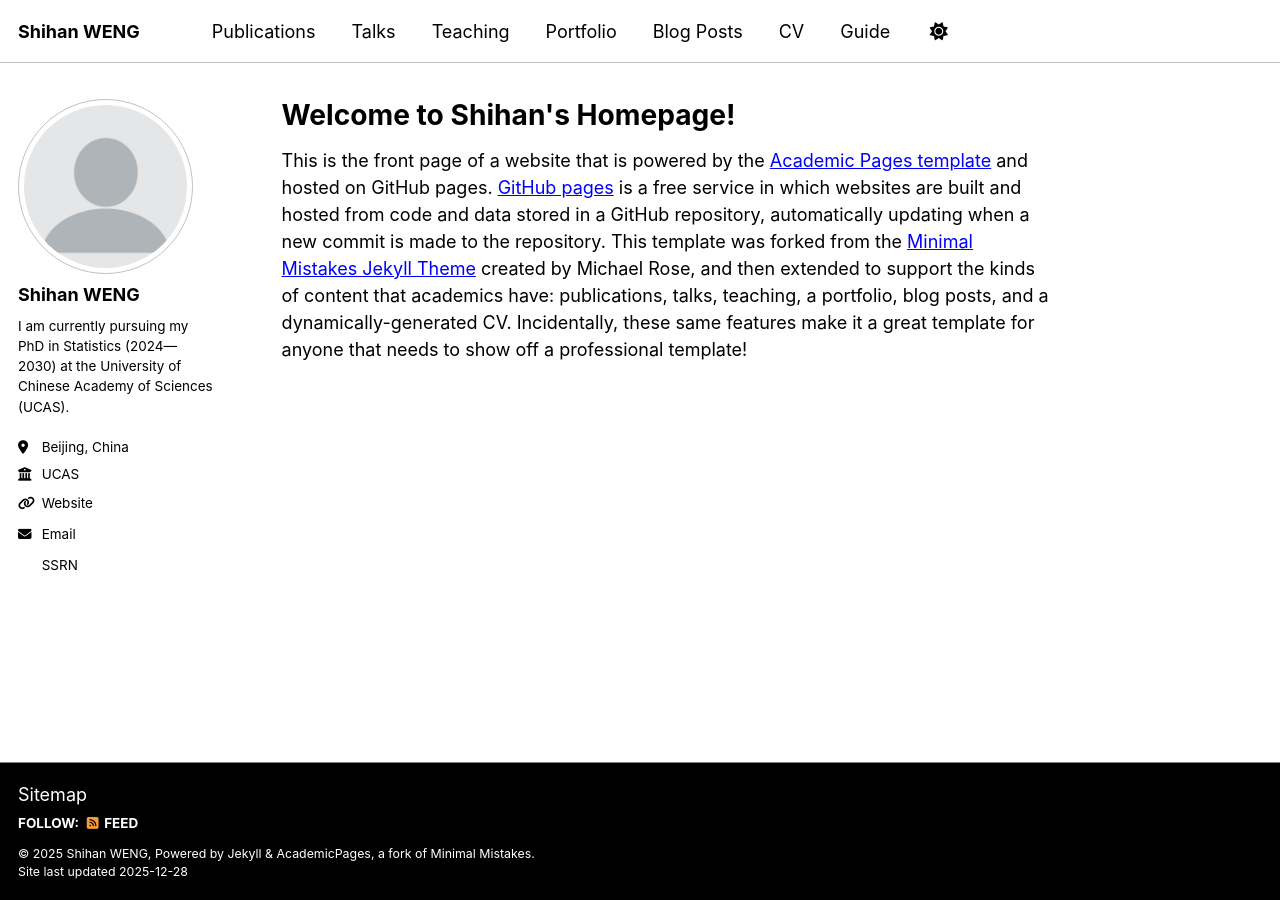
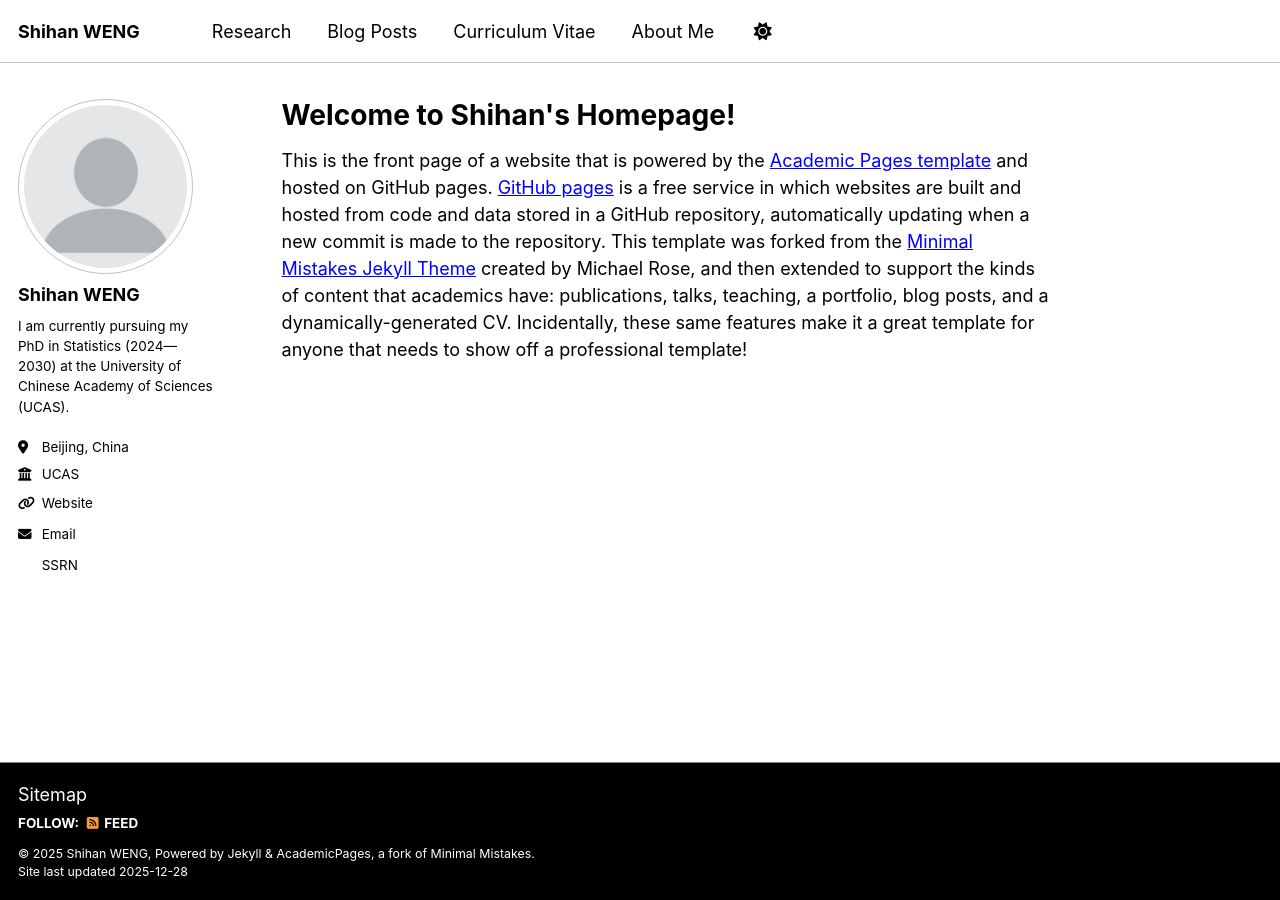
Before and after one commit to ShihanWENG/ShihanWENG.github.io, a Jekyll site: the page built from _pages/about.md, in a window 1280 px wide. Built offline with Jekyll 4.4.1, drawn with Linux system fonts in a browser that asks for light colours; some web fonts are replaced; a script bundle is joined from its source files by our own code; library files that are not in the unit come from our copies.

Commit message:
Update navigation.yml

```diff
--- a/_data/navigation.yml
+++ b/_data/navigation.yml
@@ -8,26 +8,29 @@
 #      Markdown formatted page while the second is generated using JSON.
 
 main:
-  - title: "Publications"
+  - title: "Research"
     url: /publications/
 
-  - title: "Talks"
-    url: /talks/
+  #- title: "Talks"
+  #  url: /talks/
 
-  - title: "Teaching"
-    url: /teaching/
+  #- title: "Teaching"
+  #  url: /teaching/
 
-  - title: "Portfolio"
-    url: /portfolio/
+  #- title: "Portfolio"
+  #  url: /portfolio/
 
   - title: "Blog Posts"
     url: /year-archive/
 
-  - title: "CV"
+  - title: "Curriculum Vitae"
     url: /cv/
+
+  - title: "About Me"
+    url: /about-me/
 
   # - title: "CV"
   #   url: /cv-json/
 
-  - title: "Guide"
-    url: /markdown/
+  #- title: "Guide"
+  #  url: /markdown/
```
